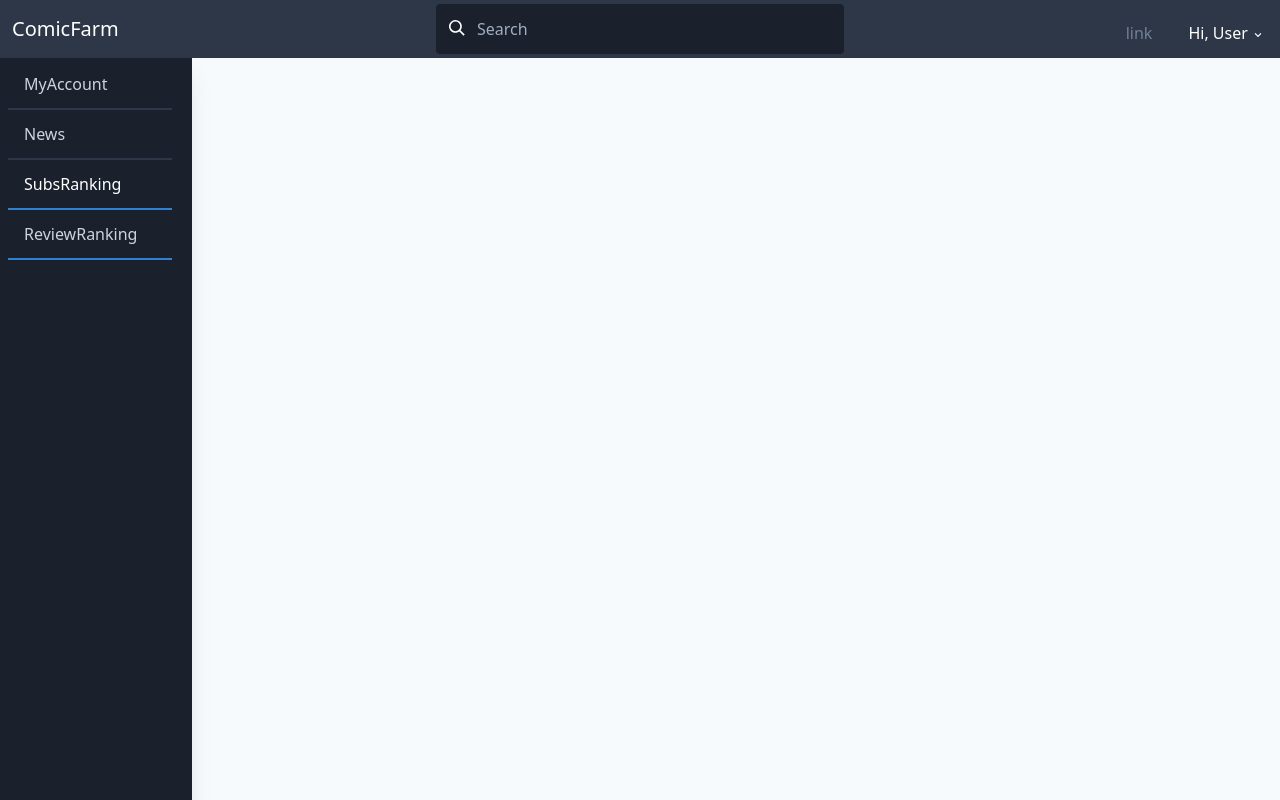
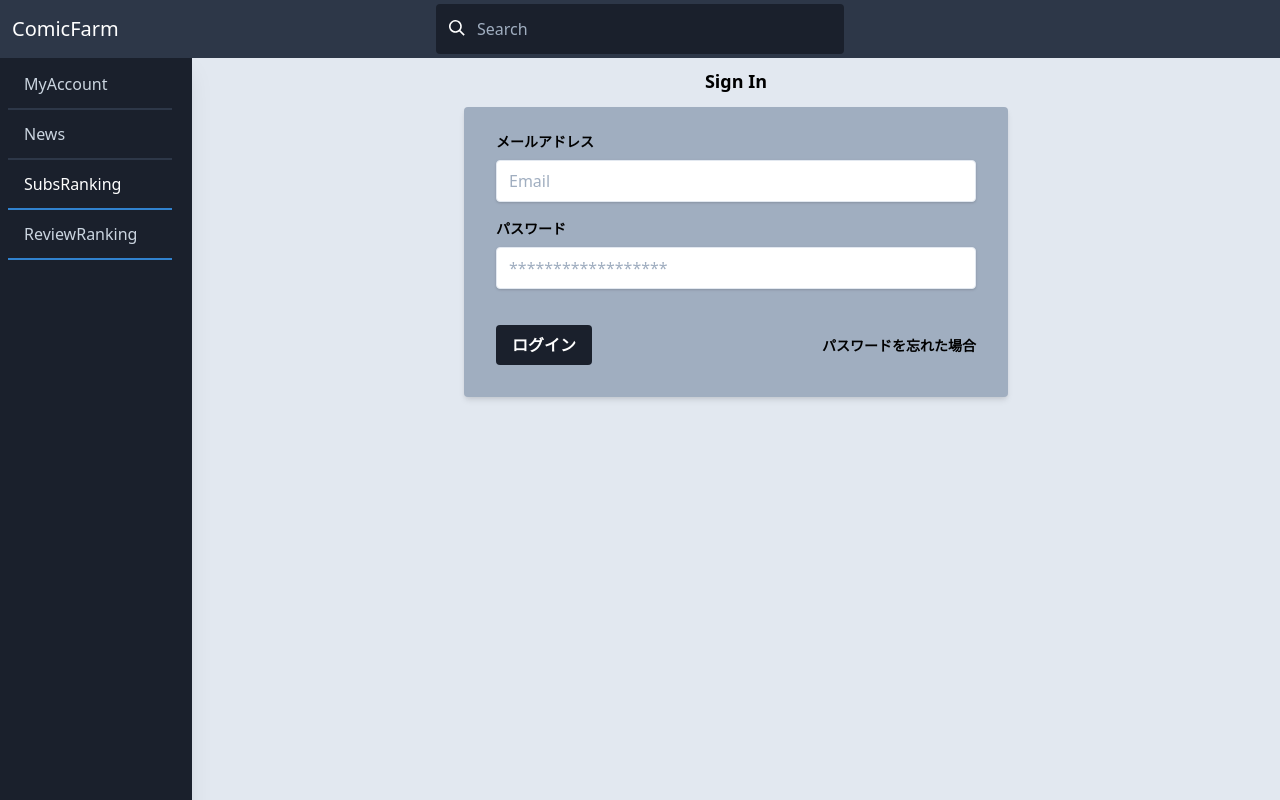
Before and after one commit to takamuraTK/comic_farm, a Nuxt app in the folder frontend/comic_farm/: page /users/signin in a window 1280 px wide. Shown: the top 800 px of the page. Built offline with nearby package versions, Linux system fonts and the light colour scheme; no server answers.

Commit message:
フロント側でログイン・ログアウトをできるようにした

```diff
--- a/frontend/comic_farm/app/components/TheHeader.vue
+++ b/frontend/comic_farm/app/components/TheHeader.vue
@@ -47,56 +47,10 @@
               <a
                 class="inline-block text-gray-600 no-underline hover:text-gray-200 hover:text-underline py-2 px-4"
                 href="#"
-                >link</a
+                v-if="$auth.loggedIn"
+                @click="$auth.logout()"
+                >ログアウト</a
               >
-            </li>
-            <li class="flex-1 md:flex-none md:mr-3">
-              <div class="relative inline-block">
-                <button
-                  onclick="toggleDD('myDropdown')"
-                  class="drop-button text-white focus:outline-none"
-                >
-                  <span class="pr-2"><i class="em em-robot_face"></i></span> Hi,
-                  User
-                  <svg
-                    class="h-3 fill-current inline"
-                    xmlns="http://www.w3.org/2000/svg"
-                    viewBox="0 0 20 20"
-                  >
-                    <path
-                      d="M9.293 12.95l.707.707L15.657 8l-1.414-1.414L10 10.828 5.757 6.586 4.343 8z"
-                    />
-                  </svg>
-                </button>
-                <div
-                  id="myDropdown"
-                  class="dropdownlist absolute bg-gray-800 text-white right-0 mt-3 p-3 overflow-auto z-30 invisible"
-                >
-                  <input
-                    type="text"
-                    class="drop-search p-2 text-gray-600"
-                    placeholder="Search.."
-                    id="myInput"
-                    onkeyup="filterDD('myDropdown','myInput')"
-                  />
-                  <a
-                    href="#"
-                    class="p-2 hover:bg-gray-800 text-white text-sm no-underline hover:no-underline block"
-                    ><i class="fa fa-user fa-fw"></i> Profile</a
-                  >
-                  <a
-                    href="#"
-                    class="p-2 hover:bg-gray-800 text-white text-sm no-underline hover:no-underline block"
-                    ><i class="fa fa-cog fa-fw"></i> Settings</a
-                  >
-                  <div class="border border-gray-800"></div>
-                  <a
-                    href="#"
-                    class="p-2 hover:bg-gray-800 text-white text-sm no-underline hover:no-underline block"
-                    ><i class="fas fa-sign-out-alt fa-fw"></i> Log Out</a
-                  >
-                </div>
-              </div>
             </li>
           </ul>
         </div>
--- a/frontend/comic_farm/app/components/TheSidebar.vue
+++ b/frontend/comic_farm/app/components/TheSidebar.vue
@@ -61,7 +61,9 @@
       </div>
     </div>
 
-    <div class="main-content flex-1 bg-gray-100 mt-12 md:mt-2 pb-24 md:pb-5">
+    <div
+      class="main-content flex-1 bg-gray-100 mt-12 md:mt-2 pb-24 md:pb-5 bg-gray-300"
+    >
       <Nuxt class="mt-12" />
     </div>
   </div>
--- /dev/null
+++ b/frontend/comic_farm/app/pages/users/signin.vue
@@ -0,0 +1,87 @@
+<template>
+  <div class="flex flex-col items-center">
+    <h2 class="font-bold text-lg m-3">Sign In</h2>
+    <div
+      class="bg-gray-500 shadow-md rounded px-8 pt-6 pb-8 mb-4 flex flex-col w-1/2"
+    >
+      <div class="mb-4">
+        <label
+          class="block text-grey-darker text-sm font-bold mb-2"
+          for="email"
+        >
+          メールアドレス
+        </label>
+        <input
+          class="shadow appearance-none border rounded py-2 px-3 text-grey-darker w-full"
+          id="email"
+          type="text"
+          placeholder="Email"
+          v-model="email"
+        />
+      </div>
+      <div class="mb-6">
+        <label
+          class="block text-grey-darker text-sm font-bold mb-2"
+          for="password"
+        >
+          パスワード
+        </label>
+        <input
+          class="shadow appearance-none border border-red rounded py-2 px-3 text-grey-darker mb-3 w-full"
+          id="password"
+          type="password"
+          placeholder="******************"
+          v-model="password"
+        />
+      </div>
+      <div class="flex items-center justify-between">
+        <button
+          class="bg-gray-900 hover:bg-blue-dark text-white font-bold py-2 px-4 rounded"
+          type="button"
+          @click="loginWithAuthModule"
+        >
+          ログイン
+        </button>
+        <a
+          class="inline-block align-baseline font-bold text-sm text-blue hover:text-blue-darker"
+          href="#"
+        >
+          パスワードを忘れた場合
+        </a>
+      </div>
+    </div>
+  </div>
+</template>
+
+<script>
+export default {
+  data() {
+    return {
+      email: "",
+      password: ""
+    };
+  },
+  methods: {
+    async loginWithAuthModule() {
+      await this.$auth
+        .loginWith("local", {
+          data: {
+            email: this.email,
+            password: this.password
+          }
+        })
+        .then(
+          response => {
+            console.log(response);
+            return response;
+          },
+          error => {
+            return error;
+          }
+        );
+    }
+  }
+};
+</script>
+
+<style></style>
--- /dev/null
+++ b/frontend/comic_farm/app/plugins/axios.js
@@ -0,0 +1,17 @@
+export default function({ $axios }) {
+  $axios.onRequest(config => {
+    config.headers.client = window.localStorage.getItem("client")
+    config.headers["access-token"] = window.localStorage.getItem("access-token")
+    config.headers.uid = window.localStorage.getItem("uid")
+    config.headers["token-type"] = window.localStorage.getItem("token-type")
+  })
+
+  $axios.onResponse(response => {
+    if (response.headers.client) {
+      localStorage.setItem("access-token", response.headers["access-token"])
+      localStorage.setItem("client", response.headers.client)
+      localStorage.setItem("uid", response.headers.uid)
+      localStorage.setItem("token-type", response.headers["token-type"])
+    }
+  })
+}
--- a/frontend/comic_farm/nuxt.config.js
+++ b/frontend/comic_farm/nuxt.config.js
@@ -20,6 +20,7 @@ export default {
 
   // Plugins to run before rendering page (https://go.nuxtjs.dev/config-plugins)
   plugins: [
+    { src: '~/plugins/axios.js', ssr: false }
   ],
 
   // Auto import components (https://go.nuxtjs.dev/config-components)
@@ -33,14 +34,37 @@ export default {
 
   // Modules (https://go.nuxtjs.dev/config-modules)
   modules: [
-    '@nuxtjs/axios'
+    '@nuxtjs/axios',
+    '@nuxtjs/auth'
   ],
 
   // Build Configuration (https://go.nuxtjs.dev/config-build)
   build: {
   },
 
+  router: {
+    middleware: ['auth']
+  },
+
   axios: {
     baseURL: 'http://localhost/v1'
+  },
+
+  auth: {
+    redirect: {
+      login: '/users/signin',
+      logout: '/users/signin',
+      callback: false,
+      home: '/',
+  },
+  strategies: {
+    local: {
+      endpoints: {
+        login: { url: '/auth/sign_in', method: 'post', propertyName: false },
+        logout: { url: '/auth/sign_out', method: 'delete' },
+        user: false,
+      },
+    }
+  }
   }
 }
--- a/frontend/comic_farm/package.json
+++ b/frontend/comic_farm/package.json
@@ -10,6 +10,7 @@
     "test": "jest"
   },
   "dependencies": {
+    "@nuxtjs/auth": "^4.9.1",
     "@nuxtjs/axios": "^5.12.3",
     "core-js": "^3.6.5",
     "nuxt": "^2.14.6"
```
Also changed, not shown: frontend/comic_farm/app/store/index.js (added), 2 other files (tests, documents, lock files or other folders).
